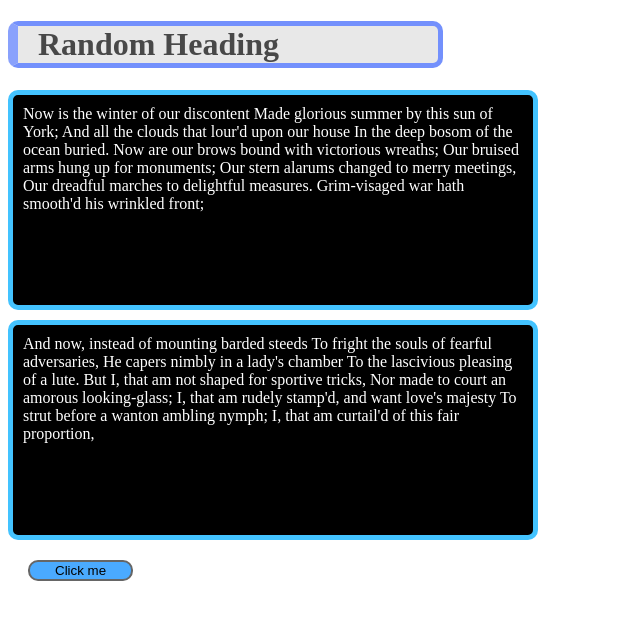
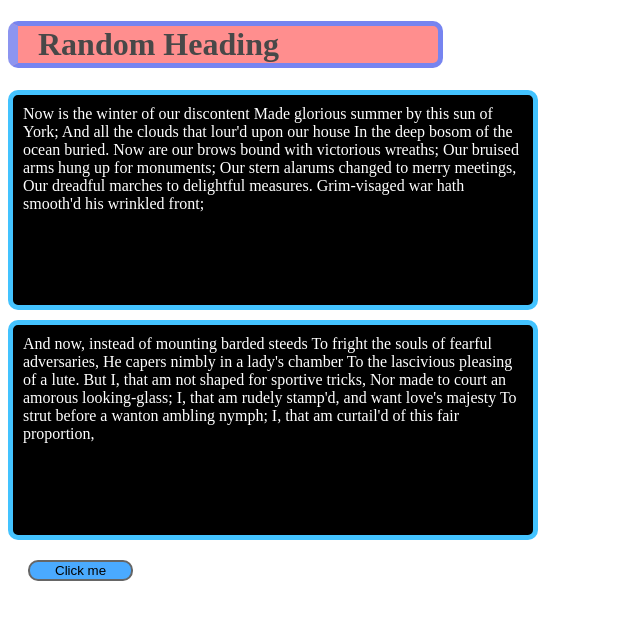
Before and after one commit to Onkarsathe007/MERN-STACK, a plain HTML site: page 2.CSS 3/LEVEL 3/index.html in a window 1280 px wide. Shown: the whole page, without its empty margins (0-640 px from the left). Drawn offline with Linux system fonts and the light colour scheme.

Commit message:
Time pass

```diff
--- a/2.CSS 3/LEVEL 3/style.css
+++ b/2.CSS 3/LEVEL 3/style.css
@@ -1,5 +1,5 @@
 h1{
-    background-color: rgb(232, 232, 232);
+    background-color: rgb(255, 142, 142);
     color: rgb(72, 72, 72);
     width: 400px;
     border: 5px solid rgba(97, 131, 255, 0.867);
```
